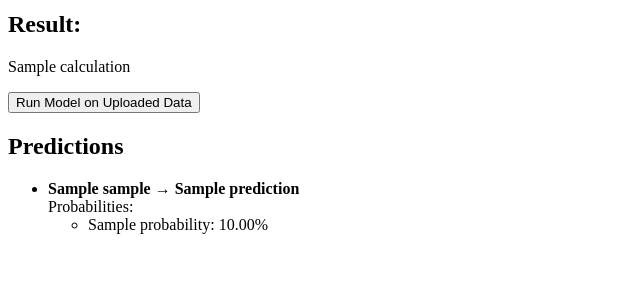
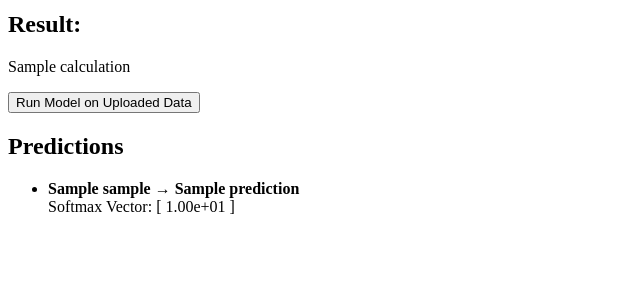
Before and after one commit to VacantiLab/MetabolicTissueClassifier, a FastAPI app: template AppFiles/templates/index.html in a window 1280 px wide. Shown: the part 224-524 px from the top of the page, without its empty margins (0-640 px from the left). Run offline with FastAPI, Linux system fonts and the light colour scheme; the template is opened without the code that fills it: most values are stand-ins (such as "Sample title", 1, 10 or a date in 2020).

Commit message:
changed the way probabilities are printed

```diff
--- a/AppFiles/main.py
+++ b/AppFiles/main.py
@@ -145,7 +145,7 @@ async def run_model(request: Request, db: Session = Depends(get_db)):
             {
                 "sample": name,
                 "prediction": label,
-                "probabilities": dict(zip(int_to_label.values(), probs))
+                "probabilities": probs
             }
             for name, label, probs in zip(sample_names, predicted_class_names, softmax_scores)
             ]
--- a/AppFiles/templates/index.html
+++ b/AppFiles/templates/index.html
@@ -31,17 +31,15 @@
             {% for row in predictions %}
                 <li>
                     <strong>{{ row.sample }} → {{ row.prediction }}</strong><br>
-                    Probabilities:
-                    <ul>
-                        {% for label, prob in row.probabilities.items() %}
-                            <li>{{ label }}: {{ "%.2f"|format(prob * 100) }}%</li>
-                        {% endfor %}
-                    </ul>
+                    Softmax Vector: [
+                    {% for prob in row.probabilities %}
+                        {{ "%.2e"|format(prob) }}{% if not loop.last %}, {% endif %}
+                    {% endfor %}
+]
                 </li>
             {% endfor %}
         </ul>
     {% endif %}
 
-
 </body>
 </html>
```
